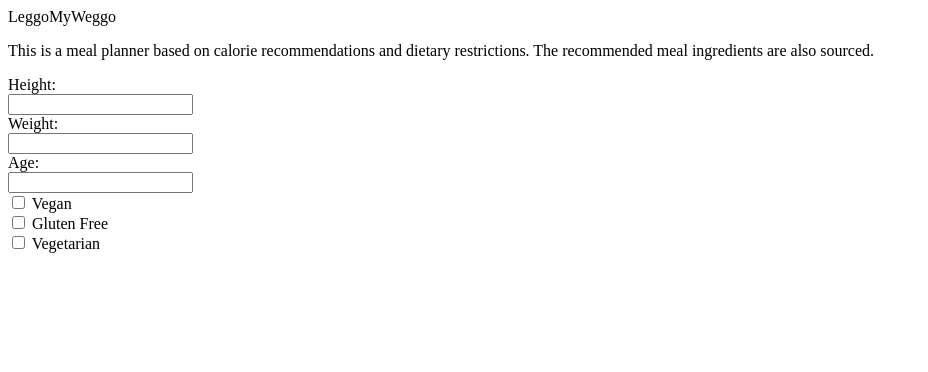
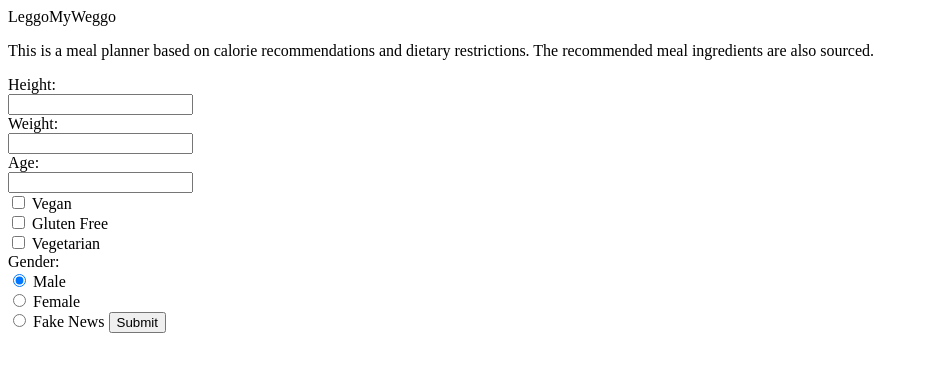
Before and after one commit to sjbrosius/LeggoMyWeggo, a plain HTML site: page frontend/index.html in a window 1280 px wide. Shown: the whole page, without its empty margins (0-928 px from the left). Drawn offline with Linux system fonts and the light colour scheme.

Commit message:
Form changes

```diff
--- a/frontend/index.html
+++ b/frontend/index.html
@@ -12,5 +12,17 @@
     <input type="checkbox" name="Vegan" value="Vegan"> Vegan<br>
     <input type="checkbox" name="Gluten Free" value="Gluten Free"> Gluten Free<br>
     <input type="checkbox" name="Vegetarian" value="Vegetarian"> Vegetarian<br>
+    Gender:<br>
+    <input type="radio" name="gender" value="male" checked> Male<br>
+    <input type="radio" name="gender" value="female"> Female<br>
+    <input type="radio" name="gender" value="Fake News"> Fake News
+    <input type="button" onclick="submission()" value="Submit">
+  </form>
+
+  <script>
+function submission() {
+    document.getElementById("input").submit();
+}
+</script>
 
 </html>
```
